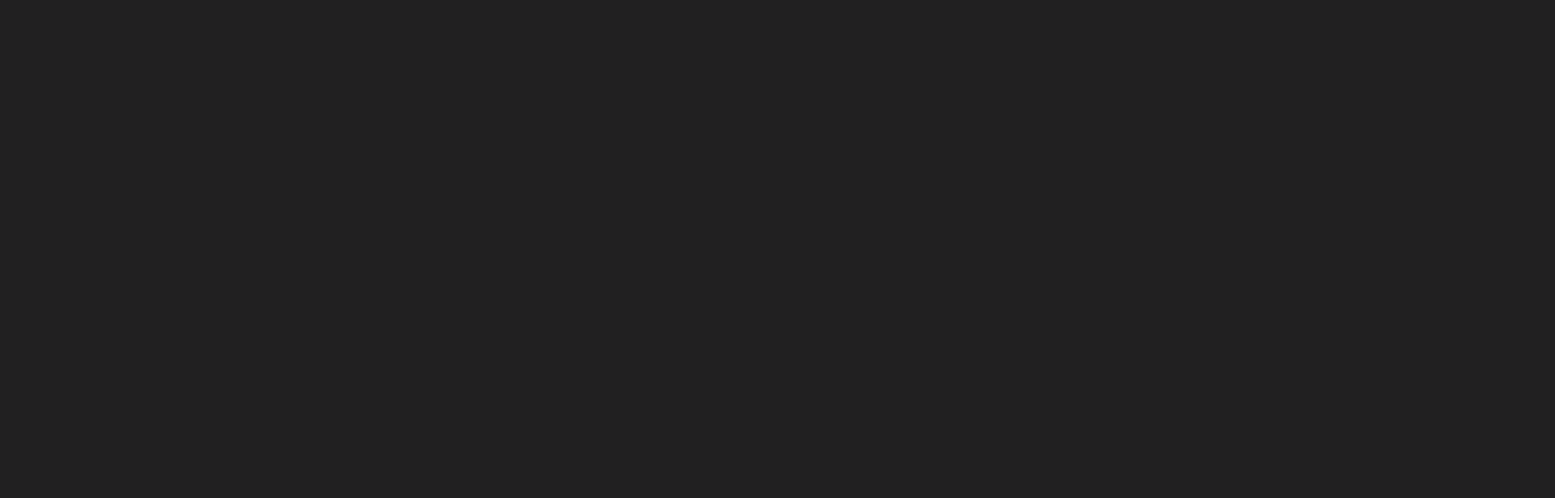
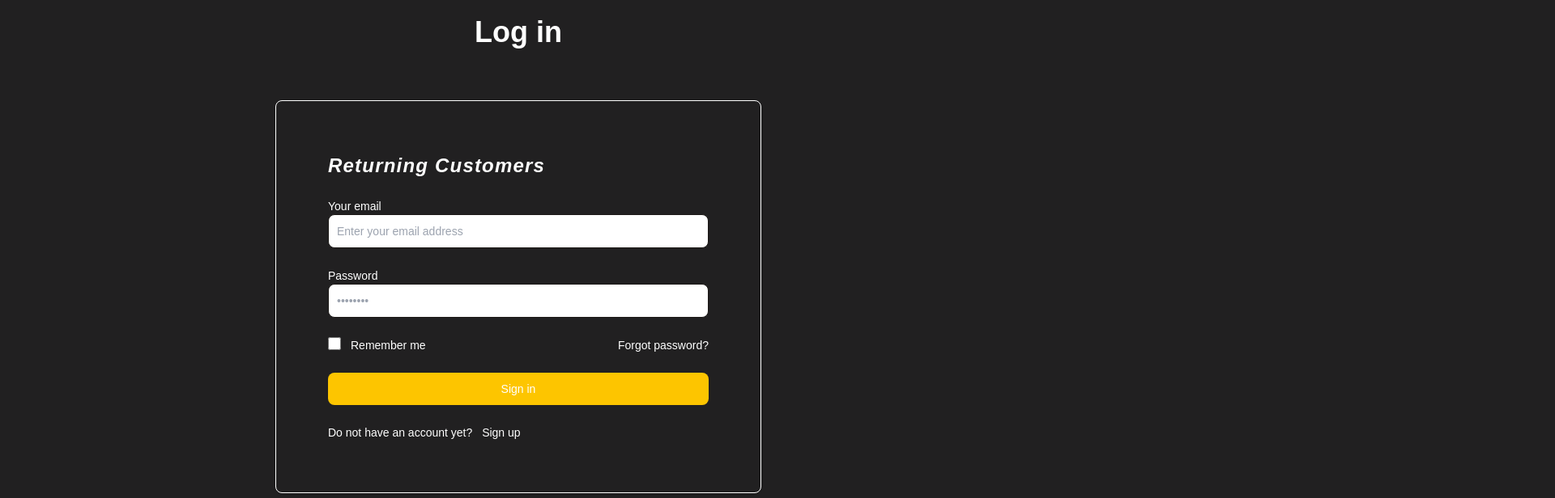
Before and after one commit to ghilannicoleta/la-fontana-app, a React (Create React App) app in the folder client/: page /login in a window 1280 px wide. Before the commit this address had no page. Shown: the part 140-756 px from the top of the page at 81% size, 1920 px wide, since content can reach past the window. Built offline with nearby package versions, Linux system fonts and the light colour scheme.

Commit message:
add Login page and component

```diff
--- /dev/null
+++ b/client/src/components/navigation/Login.jsx
@@ -0,0 +1,84 @@
+export default function Login() {
+  return (
+    <section>
+      <div className="mx-auto flex flex-col items-center justify-center">
+        <a
+          href="#!"
+          className="mb-16 mt-12 flex items-center text-4xl font-semibold"
+        >
+          Log in
+        </a>
+        <div className="mb-24 w-[600px] rounded-lg border shadow">
+          <div className="p-16">
+            <h1 className="mb-6 text-2xl font-bold italic tracking-wider">
+              Returning Customers
+            </h1>
+            <form className="space-y-6" action="#">
+              <div>
+                <label htmlFor="email" className="block text-sm font-medium">
+                  Your email
+                  <input
+                    type="email"
+                    name="email"
+                    id="email"
+                    className="block w-full rounded-lg border p-2.5 text-stone"
+                    placeholder="Enter your email address"
+                    required=""
+                  />
+                </label>
+              </div>
+              <div>
+                <label
+                  htmlFor="password"
+                  className="mb-2 block text-sm font-medium"
+                >
+                  Password
+                  <input
+                    type="password"
+                    name="password"
+                    id="password"
+                    placeholder="••••••••"
+                    className="block w-full rounded-lg border p-2.5 text-stone"
+                    required=""
+                  />
+                </label>
+              </div>
+              <div className="flex items-start justify-between">
+                <div className="flex">
+                  <label htmlFor="remember" className="flex text-stone">
+                    <input
+                      id="remember"
+                      aria-describedby="remember"
+                      type="checkbox"
+                      className="h-4 w-4 rounded border"
+                      required=""
+                    />
+                  </label>
+                  <p className="ml-3 text-sm">Remember me</p>
+                </div>
+                <div className="flex">
+                  <a href="#!" className="text-sm font-medium hover:underline">
+                    Forgot password?
+                  </a>
+                </div>
+              </div>
+              {/* Закрытие */}
+              <button
+                type="submit"
+                className="w-full rounded-lg bg-colorYellow px-5 py-2.5 text-center text-sm font-medium"
+              >
+                Sign in
+              </button>
+              <p className="text-sm font-light">
+                Do not have an account yet?{" "}
+                <a href="#!" className="ml-2 font-medium hover:underline">
+                  Sign up
+                </a>
+              </p>
+            </form>
+          </div>
+        </div>
+      </div>
+    </section>
+  );
+}
--- a/client/src/index.jsx
+++ b/client/src/index.jsx
@@ -8,6 +8,7 @@ import MenuPage from "./routes/MenuPage";
 import ShopPage from "./routes/ShopPage";
 import RestaurantsPage from "./routes/RestaurantsPage";
 import DeliveryPage from "./routes/DeliveryPage";
+import LoginPage from "./routes/LoginPage";
 
 const router = createBrowserRouter([
   {
@@ -35,6 +36,11 @@ const router = createBrowserRouter([
     element: <DeliveryPage />,
     errorElement: <ErrorPage />,
   },
+  {
+    path: "/login",
+    element: <LoginPage />,
+    errorElement: <ErrorPage />,
+  },
 ]);
 
 const root = ReactDOM.createRoot(document.getElementById("root"));
--- /dev/null
+++ b/client/src/routes/LoginPage.jsx
@@ -0,0 +1,13 @@
+import Footer from "../components/footer/Footer";
+import Login from "../components/navigation/Login";
+import Navigation from "../components/navigation/Navigation";
+
+export default function MenuPage() {
+  return (
+    <div className="App">
+      <Navigation />
+      <Login />
+      <Footer />
+    </div>
+  );
+}
```
